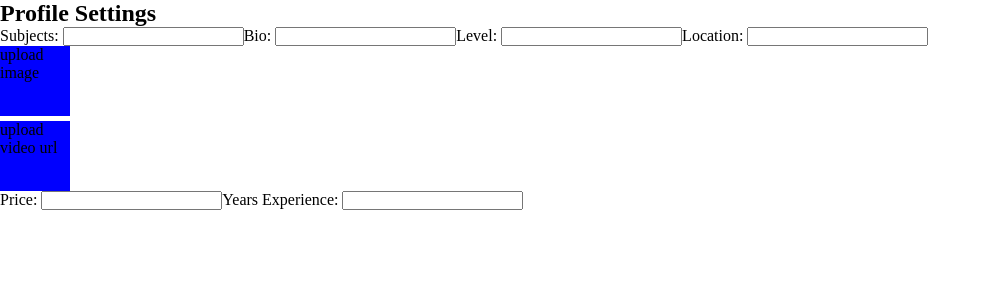
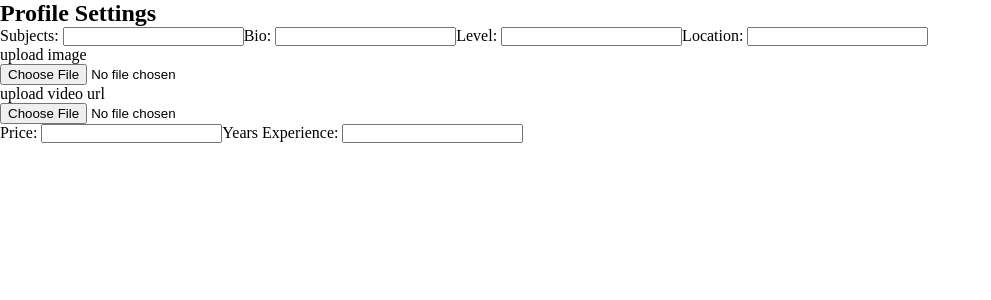
Before and after one commit to SchoolOfCode/final-project-stretch-goals, a Next.js app in the folder client/: page /components/TutorSettings/TutorProfileSettingsForm in a window 1280 px wide. Shown: the top 300 px of the page, without its empty margins (0-991 px from the left). Built offline with nearby package versions, Linux system fonts and the light colour scheme; a web font is replaced by a local one.

Commit message:
almost done form, need to make axios request work

```diff
--- a/client/package.json
+++ b/client/package.json
@@ -10,6 +10,7 @@
   "dependencies": {
     "@material-ui/core": "^4.9.11",
     "@material-ui/icons": "^4.9.1",
+    "axios": "^0.19.2",
     "next": "9.3.5",
     "react": "16.13.1",
     "react-dom": "16.13.1"
--- a/client/pages/components/TutorSettings/TutorProfileSettingsForm/index.js
+++ b/client/pages/components/TutorSettings/TutorProfileSettingsForm/index.js
@@ -25,18 +25,13 @@ export default function TutorProfileSettingsForm({
           Location:{" "}
           <input onChange={handleChange} name="location" type="text"></input>
         </label>
-        <div style={{ width: "70px", height: "70px", backgroundColor: "blue" }}>
+        <div>
           <p>upload image</p>
+          <input name="img_url" type="file" onChange={handleChange}></input>
         </div>
-        <div
-          style={{
-            width: "70px",
-            height: "70px",
-            backgroundColor: "blue",
-            marginTop: "5px"
-          }}
-        >
+        <div>
           <p>upload video url</p>
+          <input name="img_url" type="file" onChange={handleChange}></input>
         </div>
         <label>
           Price:{" "}
```
Also changed, not shown: client/pages/components/TutorSettings/TutorSettings.js (+26 -2 lines), 1 other file (tests, documents, lock files or other folders).
